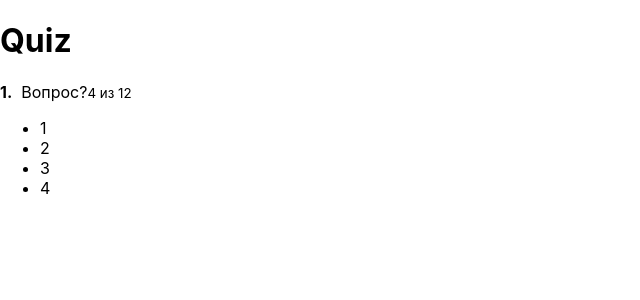
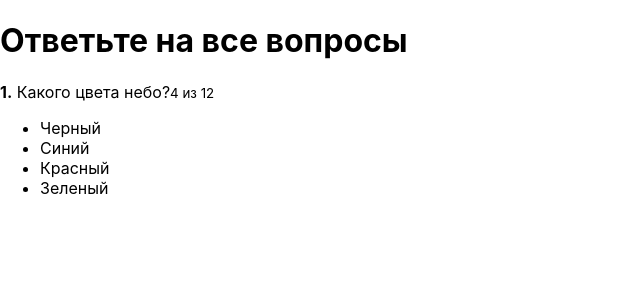
Before and after one commit to LennyCh/react-quiz, a React app: page / in a window 1280 px wide. Shown: the top 300 px of the page, without its empty margins (0-640 px from the left). Built offline with nearby package versions, Linux system fonts and the light colour scheme.

Commit message:
click handling

```diff
--- a/src/components/ActiveQuiz/ActiveQuiz.js
+++ b/src/components/ActiveQuiz/ActiveQuiz.js
@@ -1,23 +1,24 @@
 import React from 'react';
 import classes from './ActiveQuiz.css';
+import AnswersList from './AnswersList/AnswersList';
 
-const ActiveQuiz = props => (
+const ActiveQuiz = props => {
+    return (
         <div className={classes.ActiveQuiz}>
             <p className={classes.Question}>
             <span>
                 <strong>1.</strong>&nbsp;
-                Вопрос?
+                {props.question}
             </span>
                 <small>4 из 12</small>
             </p>
 
-        <ul>
-            <li>1</li>
-            <li>2</li>
-            <li>3</li>
-            <li>4</li>
-        </ul>
+            <AnswersList
+                answers={props.answers}
+                onAnswerClick={props.onAnswerClick}
+            />
         </div>
     );
+};
 
 export default ActiveQuiz;
--- /dev/null
+++ b/src/components/ActiveQuiz/AnswersList/AnswerItem/AnswerItem.css
@@ -0,0 +1,12 @@
+.AnswerItem {
+    border: 1px solid #ffffff;
+    border-radius: 5px;
+    padding: 5px 10px;
+    margin-bottom: 5px;
+    cursor: pointer;
+}
+
+.AnswerItem:hover {
+    background: rgba(255, 255, 255, .2);
+    transition: background .3s ease-in-out;
+}
--- /dev/null
+++ b/src/components/ActiveQuiz/AnswersList/AnswerItem/AnswerItem.js
@@ -0,0 +1,15 @@
+import React from 'react';
+import classes from './AnswerItem.css';
+
+const AnswerItem = props => {
+    return (
+        <li
+            className={classes.AnswerItem}
+            onClick={() => props.onAnswerClick(props.answer.id)}
+        >
+            { props.answer.text }
+        </li>
+    )
+};
+
+export default AnswerItem;
--- /dev/null
+++ b/src/components/ActiveQuiz/AnswersList/AnswersList.css
@@ -0,0 +1,5 @@
+.AnswersList {
+    list-style: none;
+    margin: 0;
+    padding: 0;
+}
--- /dev/null
+++ b/src/components/ActiveQuiz/AnswersList/AnswersList.js
@@ -0,0 +1,21 @@
+import React from 'react';
+import classes from './AnswersList.css';
+import AnswerItem from './AnswerItem/AnswerItem';
+
+const AnswersList = props => {
+    return (
+        <ul className={classes.AnswersList}>
+            { props.answers.map((answer, index) => {
+                return (
+                    <AnswerItem
+                        key={index}
+                        answer={answer}
+                        onAnswerClick={props.onAnswerClick}
+                    />
+                )
+            }) }
+        </ul>
+    );
+};
+
+export default AnswersList;
--- a/src/containers/Quiz/Quiz.js
+++ b/src/containers/Quiz/Quiz.js
@@ -4,15 +4,35 @@ import ActiveQuiz from '../../components/ActiveQuiz/ActiveQuiz';
 
 class Quiz extends Component {
     state = {
-        quiz: []
+        quiz: [
+            {
+                question: 'Какого цвета небо?',
+                rightAnswerId: 2,
+                answers: [
+                    {text: 'Черный', id: 1},
+                    {text: 'Синий', id: 2},
+                    {text: 'Красный', id: 3},
+                    {text: 'Зеленый', id: 4}
+                ]
+            }
+        ]
+    };
+
+    onAnswerClickHandler = answerId => {
+        console.log('ANswer ID: ', answerId)
     };
 
     render() {
         return (
             <div className={classes.Quiz}>
                 <div className={classes.QuizWrapper}>
-                    <h1>Quiz</h1>
-                    <ActiveQuiz />
+                    <h1>Ответьте на все вопросы</h1>
+
+                    <ActiveQuiz
+                        answers={this.state.quiz[0].answers}
+                        question={this.state.quiz[0].question}
+                        onAnswerClick={this.onAnswerClickHandler}
+                    />
                 </div>
             </div>
         )
```
Lines whose indentation alone changed are shown as unchanged.
